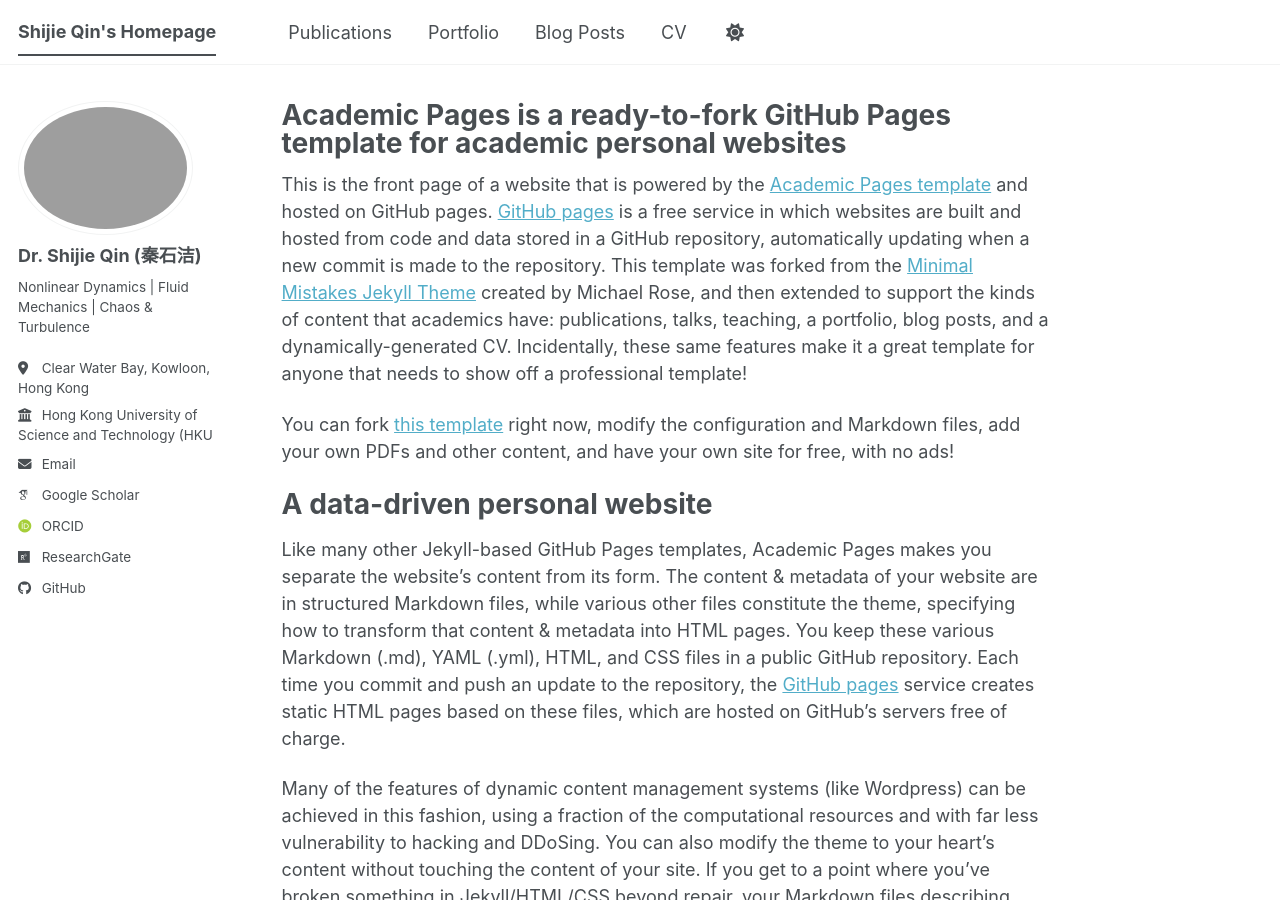
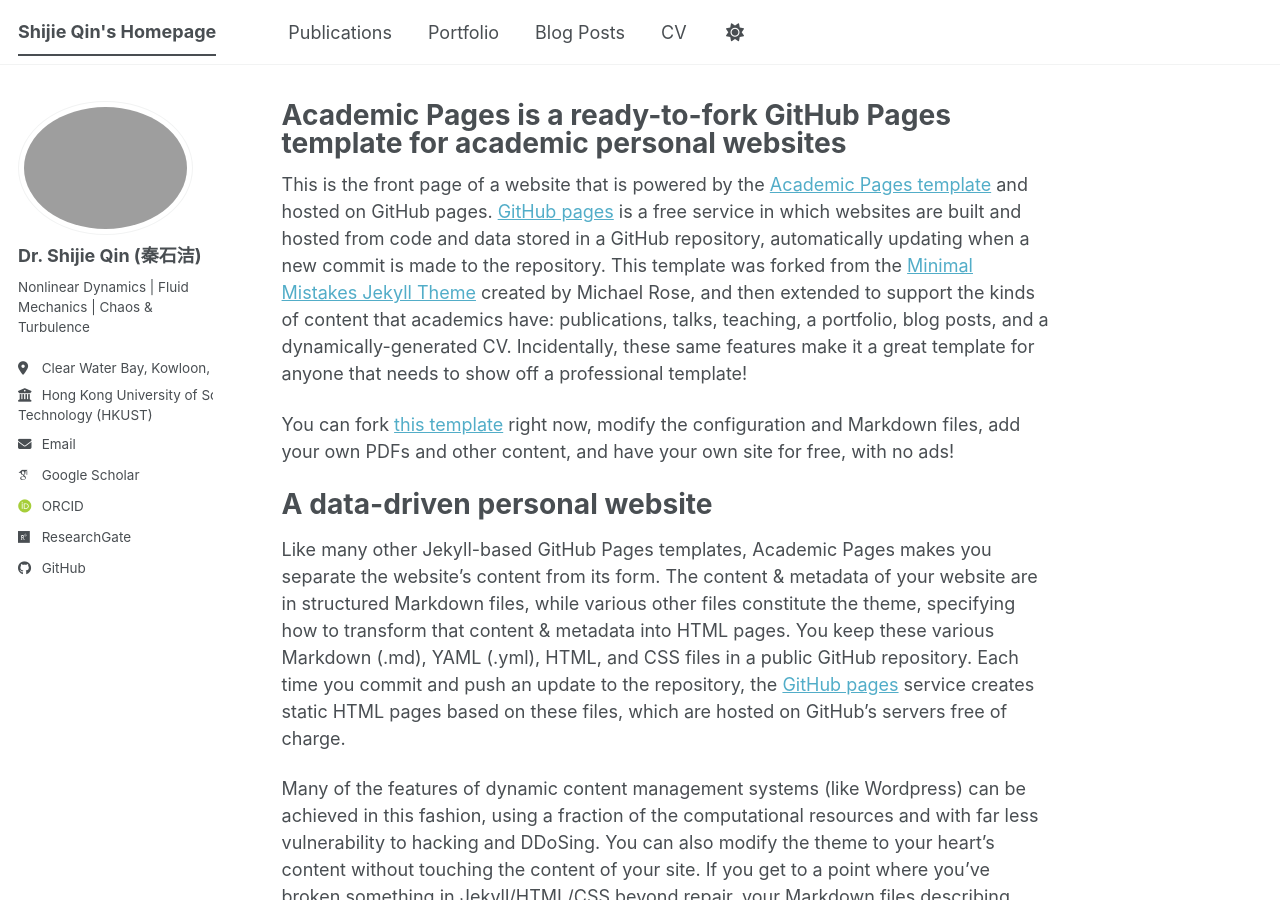
Before and after one commit to sjqin/sjqin.github.io, a Jekyll site: the page built from _pages/about.md, in a window 1280 px wide and 900 px high. Built offline with Jekyll 4.4.1, drawn with Linux system fonts in a browser that asks for light colours; some web fonts are replaced; a script bundle is joined from its source files by our own code; library files that are not in the unit come from our copies.

```diff
--- a/_config.yml
+++ b/_config.yml
@@ -27,8 +27,8 @@ author:
   name             : "Dr. Shijie Qin (秦石洁)"
   pronouns         : # example: "she/her"
   bio              : "Nonlinear Dynamics | Fluid Mechanics | Chaos & Turbulence"
-  location         : "Clear Water Bay, Kowloon, <br> Hong Kong"
-  employer         : "Hong Kong University of <br> Science and Technology (HKUST)"
+  location         : "Clear Water Bay, Kowloon, Hong Kong"
+  employer         : "Hong Kong University of Science and <br> Technology (HKUST)"
   uri              : # URL
   email            : "shijieqin@ust.hk"
 
```
